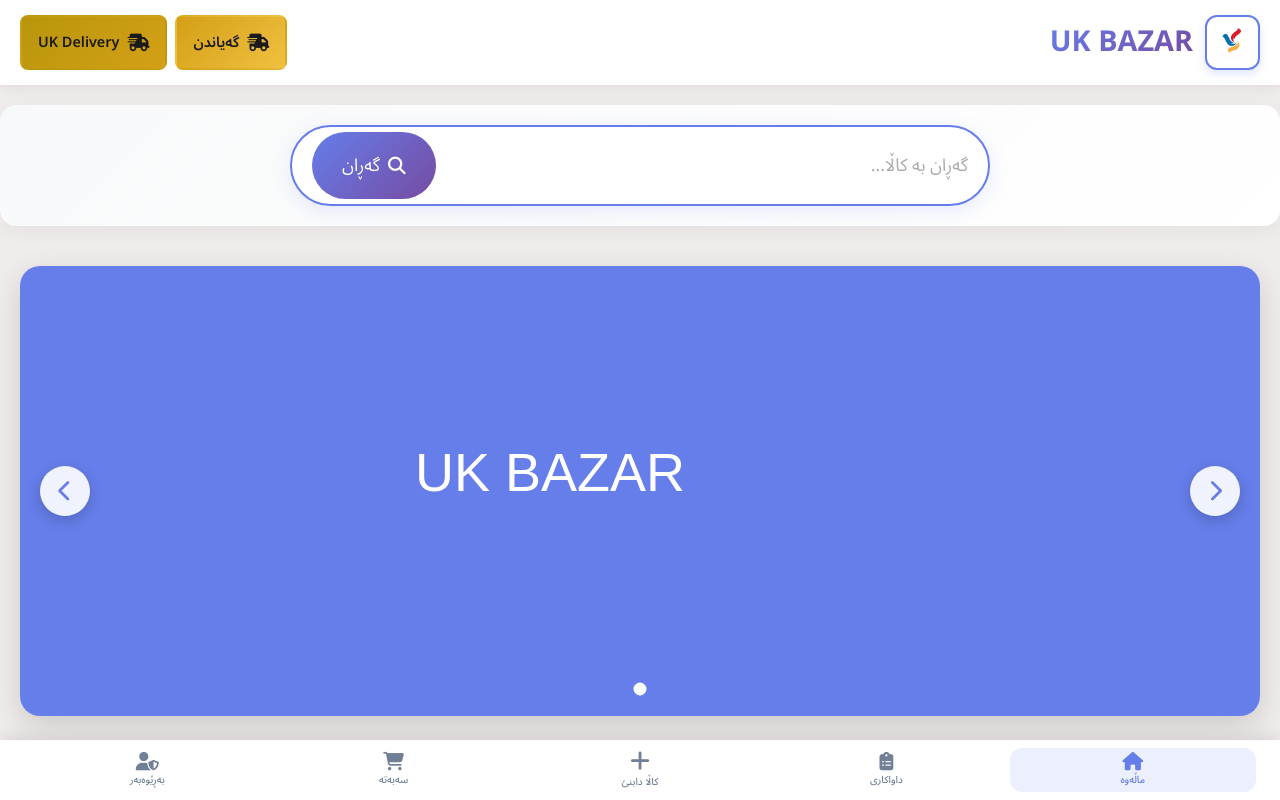
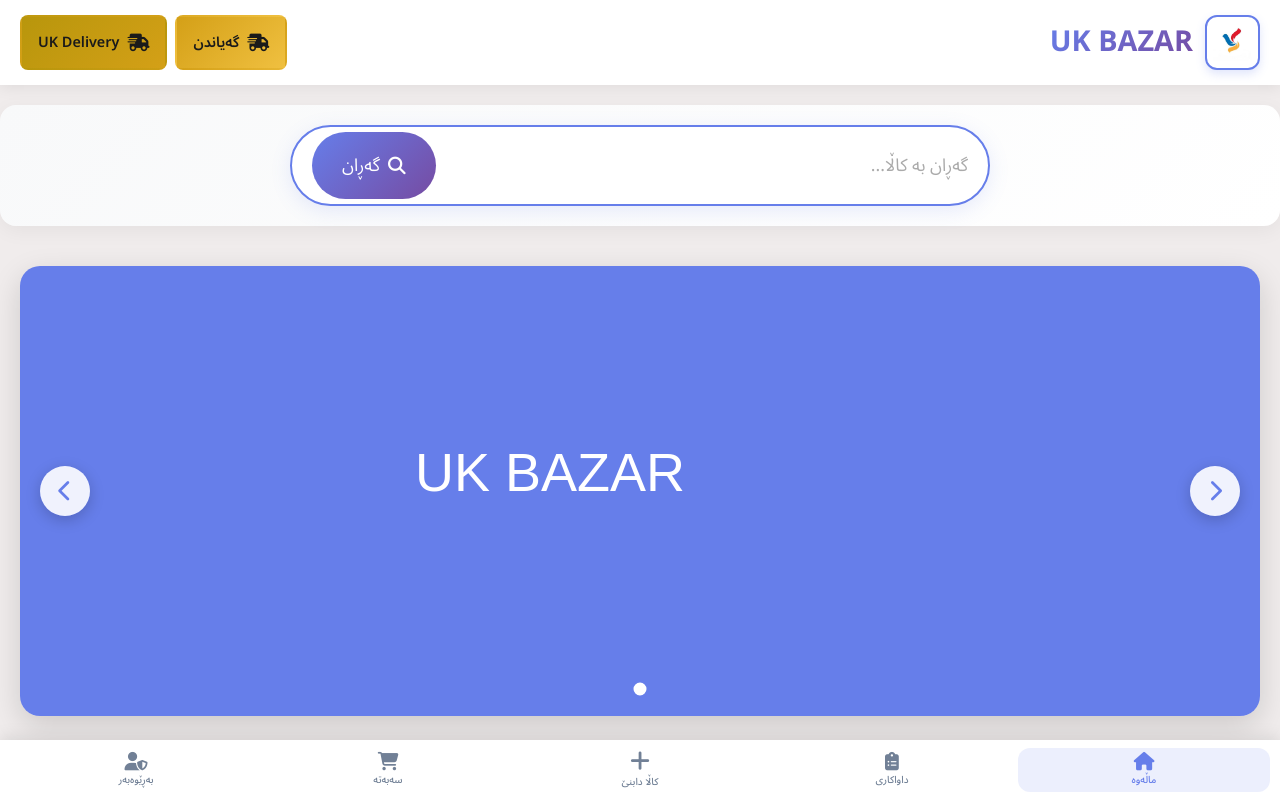
Before and after one commit to mhuk2003/ukbazar, a plain HTML site: page index.html in a window 1280 px wide. Shown: the top 800 px of the page. Drawn offline with Linux system fonts and the light colour scheme; no server answers.

Commit message:
Update style.css

```diff
--- a/style.css
+++ b/style.css
@@ -919,7 +919,13 @@
     background: white;
     box-shadow: 0 -3px 15px rgba(0, 0, 0, 0.1);
     padding: 6px 0;
+    padding-bottom: calc(6px + env(safe-area-inset-bottom, 0px));
     z-index: 99;
+}
+
+.bottom-panel .container {
+    padding: 0 6px;
+    width: 100%;
 }
 
 .bottom-nav {
```
